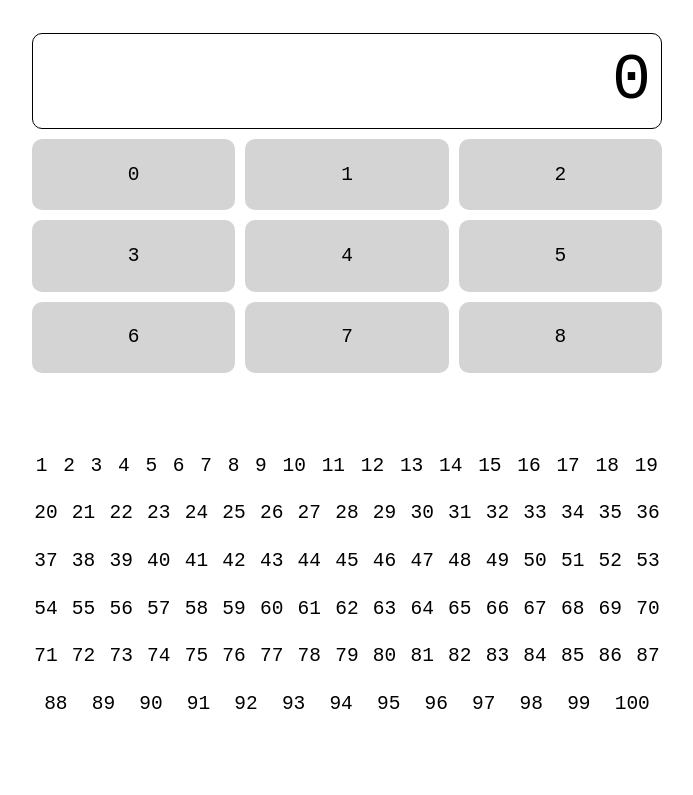
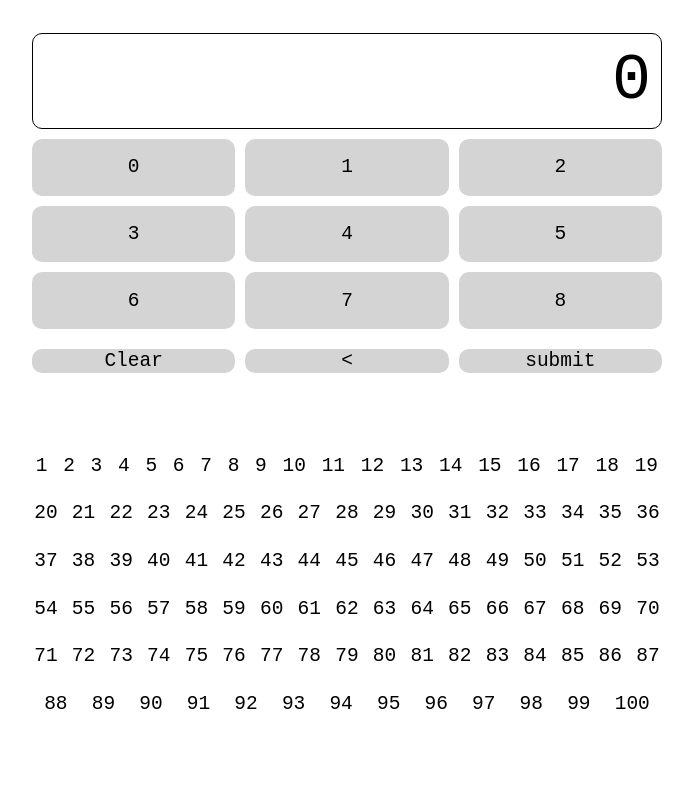
Before and after one commit to Tedec1/the-game-checklist, a React app: page / in a window 1280 px wide. Shown: the whole page, without its empty margins (293-986 px from the left). Built offline with nearby package versions, Linux system fonts and the light colour scheme.

Commit message:
add stuff there is bug

```diff
--- a/src/index.css
+++ b/src/index.css
@@ -33,11 +33,19 @@ body,
 	max-height: 400px;
 	grid-template-rows: 1fr 3fr;
 }
-#buttons {
+#buttons{
 	display: grid;
 	grid-template: 1fr 1fr 1fr / 1fr 1fr 1fr;
 }
-.button {
+#control{
+	display: grid;
+	grid-template: 1fr / 1fr 1fr 1fr;
+	margin-top: 10px;
+}
+#control > *{
+	margin: 5px;
+}
+.button,#control > * {
 	outline: none;
 	border: none;
 	font-size: 1.5em;
--- a/src/index.js
+++ b/src/index.js
@@ -3,17 +3,10 @@ import "./index.css";
 import ReactDom from "react-dom";
 const App = () => {
     const l = [];
+	const a = {};
     for (let i = 1; i < 101; i++) {
-		l.push(<Item num={i} key={i} />);
+        a[String(i)] = true;
     }
-	return (
-		<>
-			<Numpad />
-			<div className="list">{l}</div>
-		</>
-	);
-};
-
     const Numpad = () => {
         const [val, setVal] = useState("0");
         const Button = ({ num }) => (
@@ -40,20 +33,35 @@ const Numpad = () => {
         <div id="numpad">
       <Display />
       <div id="buttons">{l}</div>
+      <div id="control">
+        <button id="clear" onClick={()=>setVal("0")}>Clear</button>
+        <button id="backspace" onClick={()=>val.length > 0 && setVal(val.slice(0,val.length-1))}>{"<"}</button>
+        <button id="enter" onClick={()=>{a[String(val)] = false}}>{"submit"}</button>
       </div>
-	);
+    </div>
+  )
 };
 const Item = ({ num }) => {
-    const [active, setActive] = useState(false)
-
     return (
         <div style={{ margin: "7px" }}>
-        <span style={{ textDecoration: active ? "line-through" : "none" }}>
+        <span style={{ textDecoration: !a[String(num)] ? "line-through" : "none" }}>
           {" "}
           {num}{" "}
         </span>
       </div>
     )
 }
+    for (let i = 1; i < 101; i++) {
+        l.push(<Item num={i} key={i} />)
+    }
+return (
+<>
+  <Numpad />
+  <div className="list">
+    {l}
+  </div>
+</>
+)
+};
 
 ReactDom.render(<App />, document.getElementById("root"));
```
Lines whose indentation alone changed are shown as unchanged.
